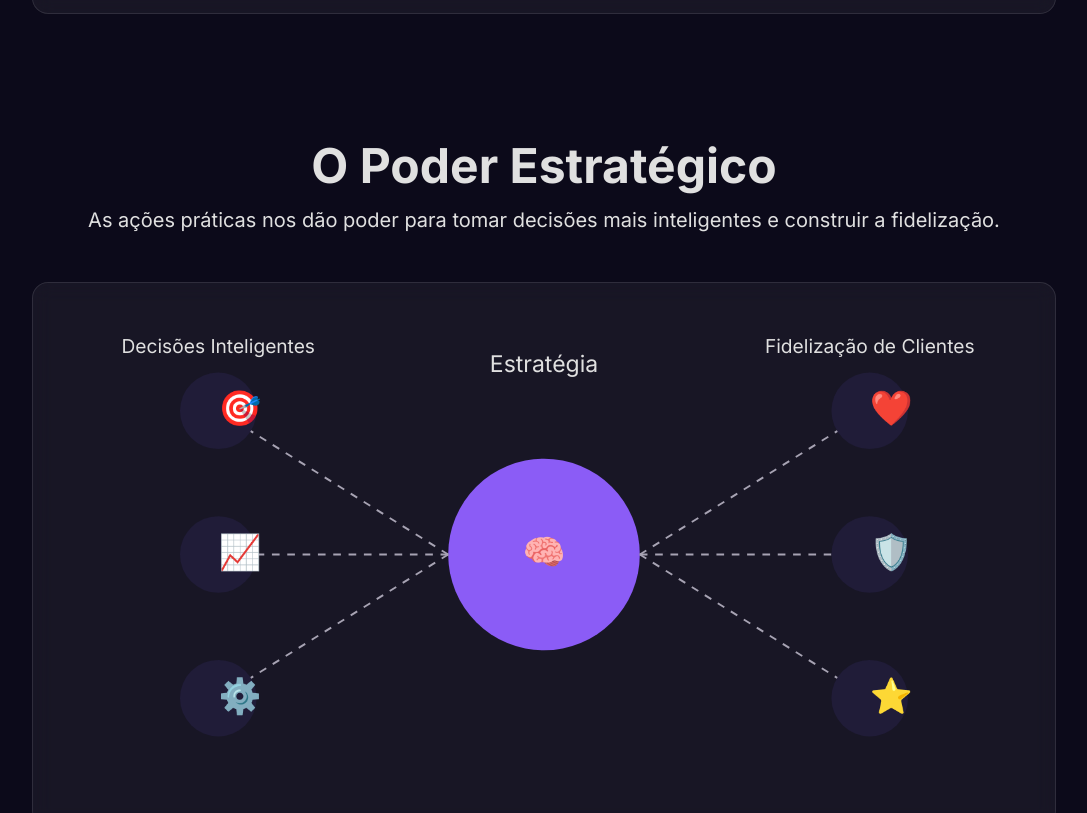
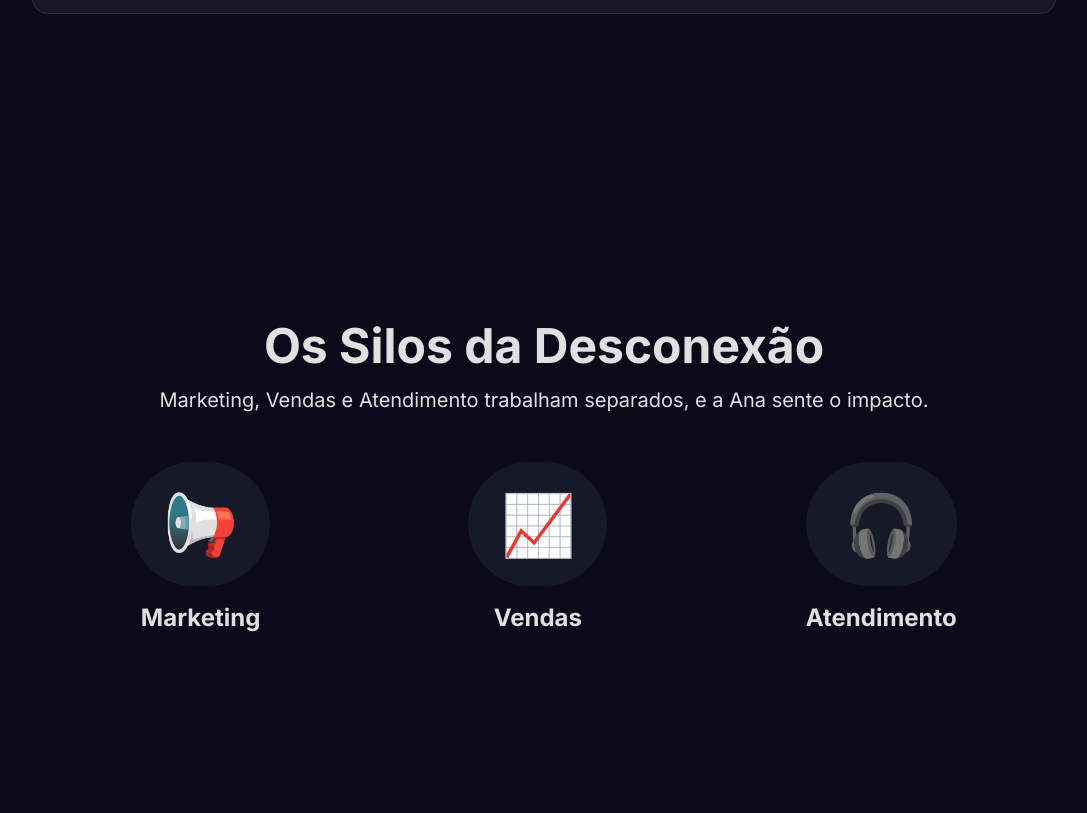
Before and after one commit to gui-ccr/Apresentacao_SI, a plain HTML site: page index.html in a window 1280 px wide. Shown: the part 4836-5649 px from the top of the page, without its empty margins (96-1183 px from the left). Drawn offline with nearby package versions, Linux system fonts and the light colour scheme.

Commit message:
Add section on silos in Marketing, Sales, and Support
Introduced a new section highlighting the disconnection between Marketing, Sales, and Support teams, illustrating the impact on the user experience. This section is attributed to presenter Guilherme.

```diff
--- a/index.html
+++ b/index.html
@@ -327,6 +327,32 @@
         </div>
     </section>
 
+    <!-- GUILHERME - Marketing | Vendas | Atendimento -->
+    <section class="section" data-presenter="Guilherme">
+        <div class="reveal w-full max-w-5xl">
+            <h2 class="text-5xl font-bold mb-4">Os Silos da Desconexão</h2>
+            <p class="text-xl text-subtle-text mb-12">Marketing, Vendas e Atendimento trabalham separados, e a Ana sente o impacto.</p>
+            <div class="flex flex-col md:flex-row items-center justify-around w-full">
+                <!-- Marketing -->
+                <div class="text-center reveal" style="transition-delay: 200ms;">
+                    <div class="p-8 bg-gray-800/50 rounded-full mb-4"><span class="text-6xl">📢</span></div>
+                    <h3 class="text-2xl font-bold">Marketing</h3>
+                </div>
+                <!-- Vendas -->
+                 <div class="text-center reveal" style="transition-delay: 400ms;">
+                    <div class="p-8 bg-gray-800/50 rounded-full mb-4"><span class="text-6xl">📈</span></div>
+                    <h3 class="text-2xl font-bold">Vendas</h3>
+                </div>
+                <!-- Atendimento -->
+                 <div class="text-center reveal" style="transition-delay: 600ms;">
+                    <div class="p-8 bg-gray-800/50 rounded-full mb-4"><span class="text-6xl">🎧</span></div>
+                    <h3 class="text-2xl font-bold">Atendimento</h3>
+                </div>
+            </div>
+        </div>
+    </section>
+
+
     <!-- TÓPICO 5 - Gustavo (Poder Estratégico) -->
      <section class="section" data-presenter="Gustavo">
         <div class="reveal w-full max-w-5xl">
```
